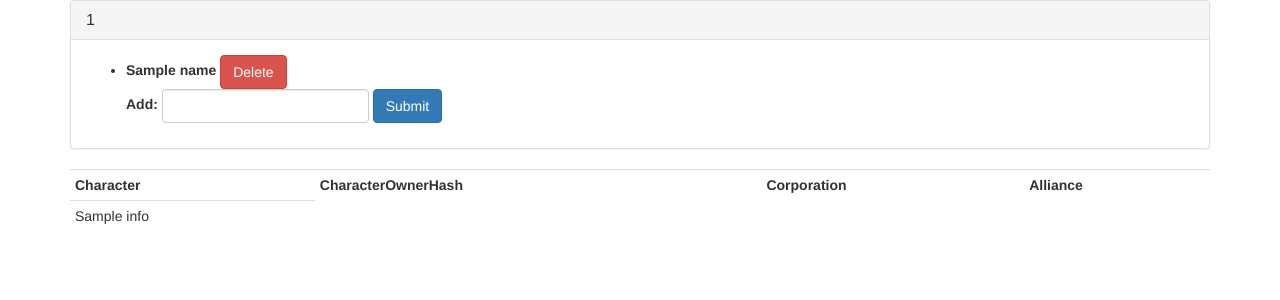
After one commit to macalik/TITDev, a Flask app: template templates/site_admin.html in a window 1280 px wide. The commit adds this page. Shown: the top 300 px of the page. Run offline with Flask 2, Linux system fonts and the light colour scheme; the template is opened without the code that fills it: most values are stand-ins (such as "Sample title", 1, 10 or a date in 2020); parts of the project's set-up code (start-up, migrations or seed data) failed here and were passed over; some libraries are stand-ins or nearby versions.

Commit message:
Finished Roles Implementation
Roles admin page finished.

```diff
--- a/main.py
+++ b/main.py
@@ -6,8 +6,9 @@ from flask_bootstrap import Bootstrap
 from flask_pymongo import PyMongo
 
 from views.navigation import Navigation
-from views.auth import auth, requires_sso
+from views.auth import auth
 from views.jump_freighter import jf
+from views.admin import admin
 
 app = Flask(__name__)
 Bootstrap(app)
@@ -29,6 +30,7 @@ app_mongo = PyMongo(app)
 
 app.register_blueprint(auth, url_prefix="/auth")
 app.register_blueprint(jf, url_prefix="/jf")
+app.register_blueprint(admin, url_prefix="/admin")
 
 
 @app.before_request
@@ -41,13 +43,8 @@ def db_init():
 
 @app.route('/')
 def home():
-    return render_template("index.html", name="hi")
+    return render_template("index.html")
 
-
-@app.route('/something')
-@requires_sso("corporation")
-def other():
-    return render_template("base.html", name="hello")
 
 if not os.environ.get("HEROKU") and __name__ == "__main__":
     app.debug = True
--- a/templates/base.html
+++ b/templates/base.html
@@ -7,8 +7,12 @@
 {% endblock styles %}
 
 {% block navbar %}
-{% if session.UI_Corporation: %}
-{{nav.tit.render()}}
+{% if session.UI_Roles: %}
+{{nav.admin.render()}}
+{% elif session.UI_Corporation: %}
+{{nav.corporation.render()}}
+{% elif session.UI_Alliance: %}
+{{nav.alliance.render()}}
 {% else: %}
 {{nav.anon.render()}}
 {% endif %}
--- /dev/null
+++ b/templates/site_admin.html
@@ -0,0 +1,59 @@
+{% extends "base.html" %}
+{% block content %}
+    <div class="container">
+        <div class="row">
+            <div class="col-md-12">
+                {% for role in role_list %}
+                <div class="panel panel-default">
+                    <div class="panel-heading">
+                        <h3 class="panel-title">{{role[0]}}</h3>
+                    </div>
+                    <div class="panel-body">
+                        <ul>
+                            {% for user in role[1] %}
+                            <li>
+                                <form class="form-inline" method="post">
+                                    <label>{{user[1]}}</label>
+                                    <input class="form-control" name="role" type="hidden" value="{{role[0]}}">
+                                    <input class="form-control" name="_id" type="hidden" value="{{user[0]}}">
+                                    {% if role[0] != "super_admin" %}
+                                    <button name="action" type="submit" class="btn btn-danger" value="delete">Delete</button>
+                                    {% endif %}
+                                </form>
+                            </li>
+                            {% endfor %}
+                            {% if role[0] != "super_admin" %}
+                            <form class="form-inline" method="post">
+                                <input class="form-control" name="role" type="hidden" value="{{role[0]}}">
+                                <label>Add:</label>
+                                <input class="form-control" name="_id">
+                                <button name="action" type="submit" class="btn btn-primary" value="submit">Submit</button>
+                            </form>
+                            {% endif %}
+                        </ul>
+                    </div>
+                </div>
+                {% endfor %}
+            </div>
+        </div>
+        <div class="row">
+            <div class="col-md-12">
+                <table class="table table-hover table-condensed">
+                    <tr>
+                        <th>Character</th>
+                        <th>CharacterOwnerHash</th>
+                        <th>Corporation</th>
+                        <th>Alliance</th>
+                    </tr>
+                {% for user in user_list %}
+                    <tr>
+                        {% for info in user %}
+                        <td>{{info}}</td>
+                        {% endfor %}
+                    </tr>
+                {% endfor %}
+                </table>
+            </div>
+        </div>
+    </div>
+{% endblock content %}
--- a/views/auth.py
+++ b/views/auth.py
@@ -24,7 +24,7 @@ else:
         secrets = json.load(secrets_file)
 
 
-def requires_sso(level):
+def requires_sso(role):
     def decorator(function):
         @wraps(function)
         def decorated_function(*args, **kwargs):
@@ -59,7 +59,9 @@ def requires_sso(level):
                                         {"$set":
                                             {
                                                 "corporation_id": int(xml_tree[1][7].text),
+                                                "corporation_name": xml_tree[1][8].text,
                                                 "alliance_id": int(xml_tree[1][10].text),
+                                                "alliance_name": xml_tree[1][11].text,
                                                 "cached_until": int(calendar.timegm(time.strptime(xml_tree[2].text,
                                                                                                   xml_time_pattern)))
                                             }})
@@ -79,8 +81,20 @@ def requires_sso(level):
                 else:
                     session["UI_Alliance"] = False
 
+            # Update UI after cache check
+            session["UI_Roles"] = []
+            for role_ui in g.mongo.db.eve_auth.find():
+                if session["CharacterOwnerHash"] in role_ui["users"]:
+                    session["UI_Roles"].append(role_ui["_id"])
+            # Super User
+            db_super_admins = g.mongo.db.eve_auth.find_one({"_id": "super_admin"})
+            if db_super_admins and session["CharacterOwnerHash"] in db_super_admins["users"]:
+                session["UI_Roles"] = []
+                for role_ui in g.mongo.db.eve_auth.find():
+                    session["UI_Roles"].append(role_ui["_id"])
+
             # Auth check after checking if user exists and updating cache if necessary
-            if not auth_check(level):
+            if not auth_check(role):
                 abort(403)
 
             return function(*args, **kwargs)
@@ -88,22 +102,25 @@ def requires_sso(level):
     return decorator
 
 
-def auth_check(level):
+def auth_check(role):
     db_user = g.mongo.db.users.find_one({"_id": session["CharacterOwnerHash"]})  # User must exist before auth check
-    db_eve_auth = g.mongo.db.eve_auth.find_one({"_id": level})
+    db_eve_auth = g.mongo.db.eve_auth.find_one({"_id": role})
+    db_super_admins = g.mongo.db.eve_auth.find_one({"_id": "super_admin"})
 
     with open("configs/base.json", "r") as base_config_file:
         base_config = json.load(base_config_file)
-    if level == "corporation":
+    if db_super_admins and db_user["_id"] in db_super_admins["users"]:
+        return True
+    elif role == "corporation":
         if db_user["corporation_id"] == base_config["corporation_id"]:
             return True
-    elif level == "alliance":
+    elif role == "alliance":
         if db_user["alliance_id"] == base_config["alliance_id"]:
             return True
     elif db_eve_auth:  # Database Groups
         if db_user["_id"] in db_eve_auth["users"]:
             return True
-    elif level is None:
+    elif role is None:
         return True
 
     return False
@@ -176,7 +193,9 @@ def sso_response():
                                     {"character_id": crest_char["CharacterID"],
                                      "character_name": crest_char["CharacterName"],
                                      "corporation_id": int(xml_tree[1][7].text),
+                                     "corporation_name": xml_tree[1][8].text.strip(),
                                      "alliance_id": int(xml_tree[1][10].text),
+                                     "alliance_name": xml_tree[1][11].text.strip(),
                                      "refresh_token": auth_token["refresh_token"],
                                      "cached_until": int(calendar.timegm(time.strptime(xml_tree[2].text,
                                                                                        xml_time_pattern)))
@@ -195,6 +214,16 @@ def sso_response():
             session["UI_Corporation"] = True
         if db_user["alliance_id"] == base_config["alliance_id"]:
             session["UI_Alliance"] = True
+        session["UI_Roles"] = []
+        for role in g.mongo.db.eve_auth.find():
+            if session["CharacterOwnerHash"] in role["users"]:
+                session["UI_Roles"].append(role["_id"])
+        # Super User
+        db_super_admins = g.mongo.db.eve_auth.find_one({"_id": "super_admin"})
+        if db_super_admins and session["CharacterOwnerHash"] in db_super_admins["users"]:
+            session["UI_Roles"] = []
+            for role_ui in g.mongo.db.eve_auth.find():
+                session["UI_Roles"].append(role_ui["_id"])
 
         return redirect(url_for("home"))
 
```
Also changed, not shown: templates/jf.html (+7 -2 lines), views/admin.py (added, +39 -0 lines), views/jump_freighter.py (+13 -5 lines), views/navigation.py (+21 -3 lines).
